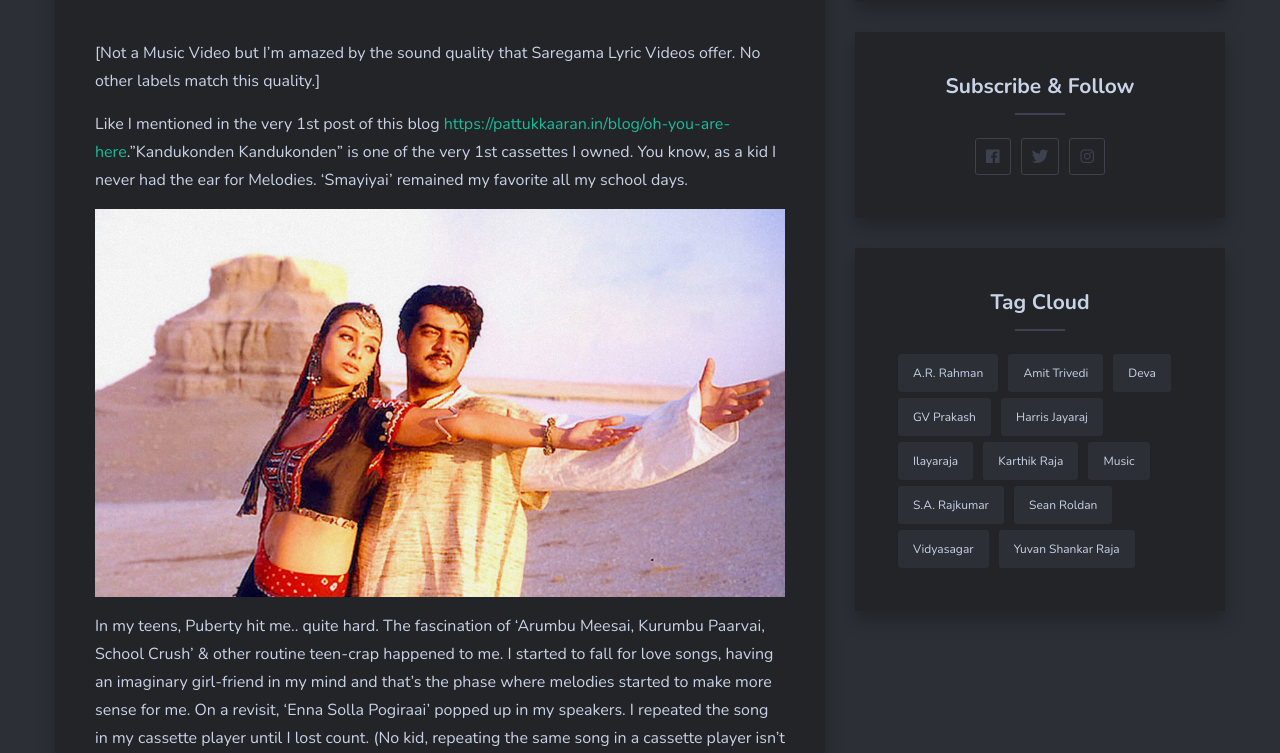
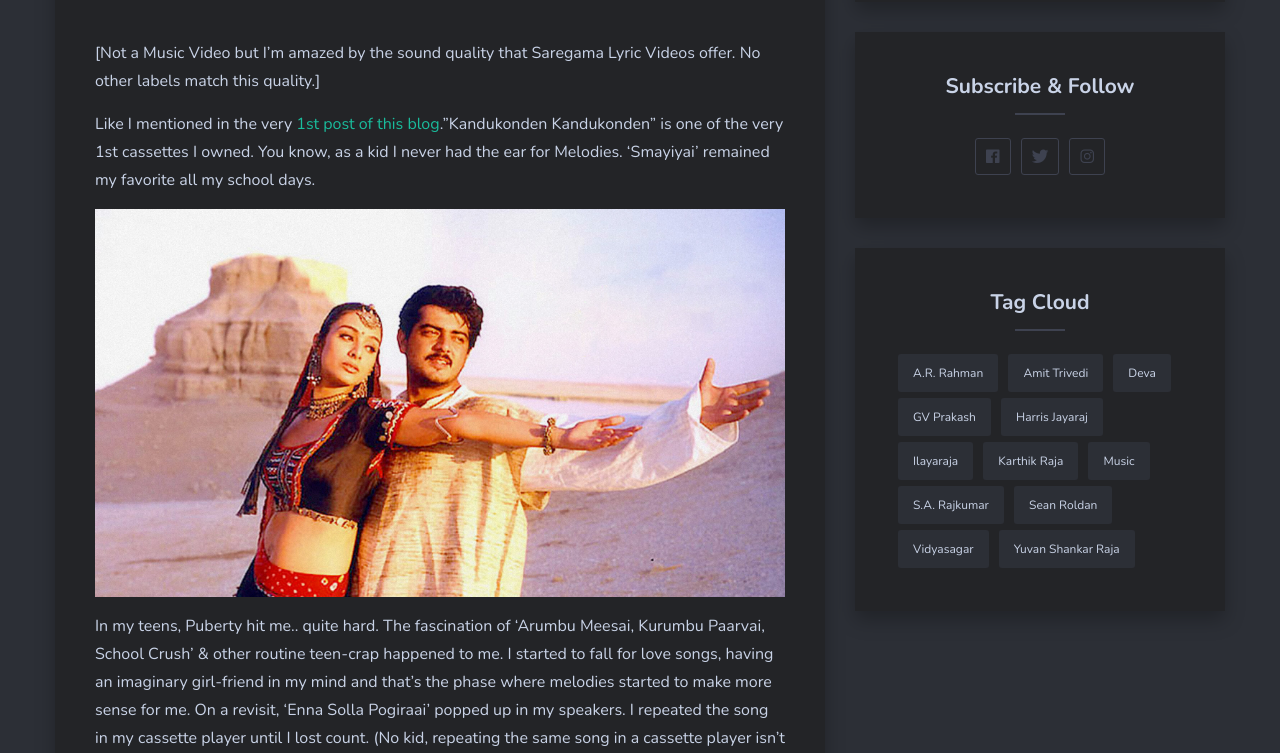
Before and after one commit to pattukkaaran/Cassette, a Jekyll site: the page built from _posts/2019-08-15-enna-solla-pogiraai.md, in a window 1280 px wide and 900 px high, scrolled down 1324 px, cut to the strip 147-900 px from the top of the window. Built offline with Jekyll 4.4.1, drawn with Linux system fonts in a browser that asks for light colours; comment, search, counter and statistics services are not loaded; some of the changed lines change nothing that is shown.

Commit message:
Update from Forestry.io sudhirviyasd@gmail.com updated _posts/2019-08-15-enna-solla-pogiraai.md

```diff
--- a/_posts/2019-08-15-enna-solla-pogiraai.md
+++ b/_posts/2019-08-15-enna-solla-pogiraai.md
@@ -16,7 +16,7 @@ Oh, I'm bored of repeating. Hope you've untangled your earphones and got your ph
 
 \[Not a Music Video but I'm amazed by the sound quality that Saregama Lyric Videos offer. No other labels match this quality.\]
 
-Like I mentioned in the very 1st post of this blog [https://pattukkaaran.in/blog/oh-you-are-here](https://pattukkaaran.in/blog/oh-you-are-here)."Kandukonden Kandukonden" is one of the very 1st cassettes I owned. You know, as a kid I never had the ear for Melodies. 'Smayiyai' remained my favorite all my school days.
+Like I mentioned in the very [1st post of this blog](https://pattukkaaran.in/blog/oh-you-are-here)."Kandukonden Kandukonden" is one of the very 1st cassettes I owned. You know, as a kid I never had the ear for Melodies. 'Smayiyai' remained my favorite all my school days.
 
 ![](/img/sandana-thendral-ajith.jpg)
 
```
